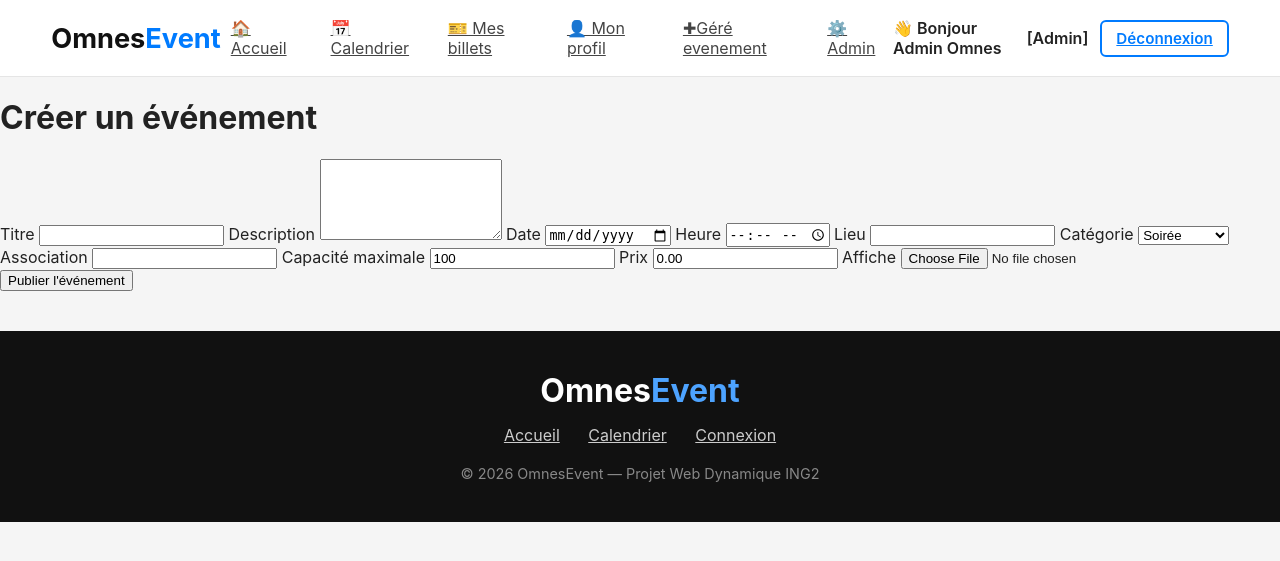
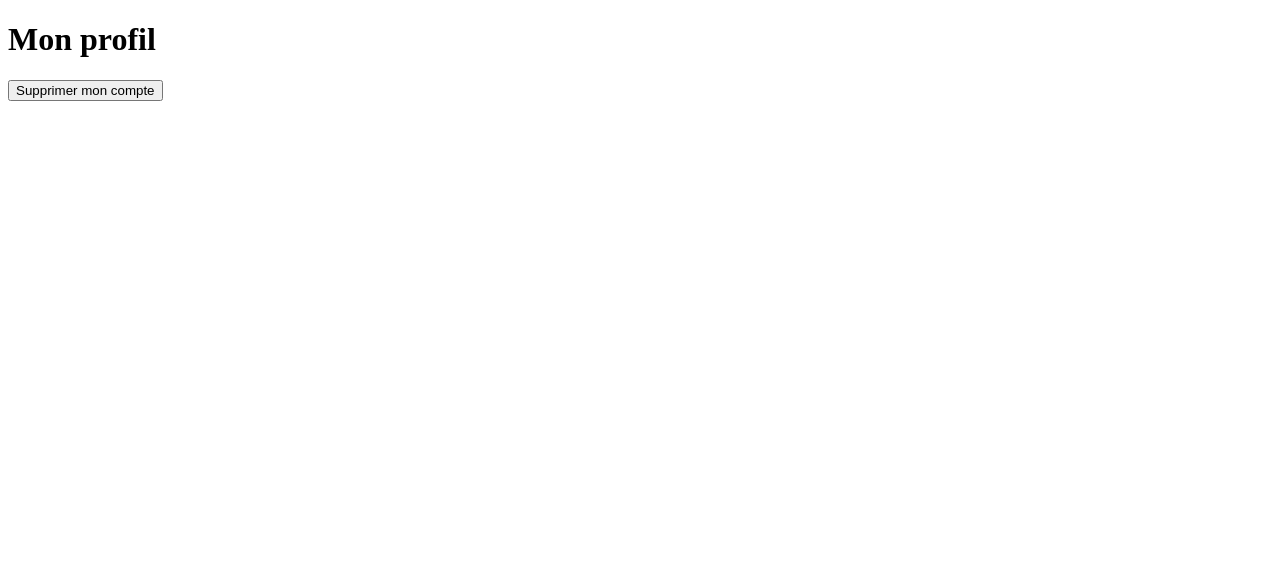
Before and after one commit to RossignolHugo/OmnesEvent, a PHP site: page /creer.php in a window 1280 px wide. Shown: the top 561 px of the page. Run offline with PHP 8.4, Linux system fonts and the light colour scheme; a user stored in the database is signed in; data comes from the database, SQL or seed files in the repository.

Commit message:
Update creer.php

```diff
--- a/evenement/creer.php
+++ b/evenement/creer.php
@@ -1,132 +1,42 @@
 <?php
-require_once __DIR__ . '/../BDD.php';
-require_once __DIR__ . '/../functions.php';
-verifierOrganisateurOuAdmin();
 
-$erreurs = [];
-$valeurs = [
-    'titre' => '',
-    'description' => '',
-    'date_evenement' => '',
-    'heure_evenement' => '',
-    'lieu' => '',
-    'categorie' => 'Soirée',
-    'association' => '',
-    'capacite_max' => 100,
-    'prix' => '0.00',
-];
+session_start();
+require_once "../BDD.php";
+// on veyt savoir si l'utilisateur est connecter
+$req = $pdo->prepare("SELECT id FROM utilisateurs WHERE email = ?");
+$req->execute([$_SESSION["email"]]);
+$user = $req->fetch(PDO::FETCH_ASSOC);
 
-if ($_SERVER['REQUEST_METHOD'] === 'POST') {
-    verifierCsrf();
+// SUPPRESSION DIRECTE
+if (isset($_POST["supprimer"])) {
 
-    foreach ($valeurs as $champ => $defaut) {
-        $valeurs[$champ] = trim($_POST[$champ] ?? (string) $defaut);
-    }
+    // supprimer utilisateur
+    $req = $pdo->prepare("DELETE FROM utilisateurs WHERE id = ?");
+    $req->execute([$user["id"]]);
 
-    $categoriesAutorisees = ['Soirée', 'Sport', 'Culture', 'Conférence'];
+    session_destroy();
 
-    if ($valeurs['titre'] === '') $erreurs[] = 'Le titre est obligatoire.';
-    if ($valeurs['date_evenement'] === '') $erreurs[] = 'La date est obligatoire.';
-    if ($valeurs['heure_evenement'] === '') $erreurs[] = "L'heure est obligatoire.";
-    if ($valeurs['lieu'] === '') $erreurs[] = 'Le lieu est obligatoire.';
-    if ($valeurs['association'] === '') $erreurs[] = "L'association est obligatoire.";
-    if (!in_array($valeurs['categorie'], $categoriesAutorisees, true)) $erreurs[] = 'Catégorie invalide.';
-    if ((int) $valeurs['capacite_max'] <= 0) $erreurs[] = 'La capacité maximale doit être supérieure à 0.';
-    if ((float) $valeurs['prix'] < 0) $erreurs[] = 'Le prix ne peut pas être négatif.';
+    header("Location: ../index/index.php");
+    exit();
+}
 
-    $affiche = null;
-    if (empty($erreurs)) {
-        try {
-            $affiche = enregistrerAffiche($_FILES['affiche'] ?? []);
-        } catch (Throwable $e) {
-            $erreurs[] = $e->getMessage();
-        }
-    }
+?>
 
-    if (empty($erreurs)) {
-        $stmt = $pdo->prepare("INSERT INTO evenements (titre, description, date_evenement, heure_evenement, lieu, categorie, association, capacite_max, prix, affiche, organisateur_id, statut)
-            VALUES (?, ?, ?, ?, ?, ?, ?, ?, ?, ?, ?, 'publié')");
-        $stmt->execute([
-            $valeurs['titre'],
-            $valeurs['description'],
-            $valeurs['date_evenement'],
-            $valeurs['heure_evenement'],
-            $valeurs['lieu'],
-            $valeurs['categorie'],
-            $valeurs['association'],
-            (int) $valeurs['capacite_max'],
-            (float) $valeurs['prix'],
-            $affiche,
-            utilisateurId(),
-        ]);
-
-        messageFlash('succes', 'Événement créé avec succès.');
-        rediriger('../organisateur/dashboard.php');
-    }
-}
-?>
 <!DOCTYPE html>
 <html lang="fr">
 <head>
     <meta charset="UTF-8">
-    <meta name="viewport" content="width=device-width, initial-scale=1.0">
-    <title>Créer un événement - OmnesEvent</title>
+    <title>Profil</title>
 </head>
 <body>
-<?php require_once __DIR__ . '/../header/header.php'; ?>
 
-<main>
-    <h1>Créer un événement</h1>
+<h1>Mon profil</h1>
 
-    <?php if (!empty($erreurs)): ?>
-        <ul>
-            <?php foreach ($erreurs as $erreur): ?>
-                <li><?= h($erreur) ?></li>
-            <?php endforeach; ?>
-        </ul>
-    <?php endif; ?>
+<form method="POST">
+    <button type="submit" name="supprimer">
+        Supprimer mon compte
+    </button>
+</form>
 
-    <form method="post" enctype="multipart/form-data">
-        <input type="hidden" name="csrf_token" value="<?= h(csrfToken()) ?>">
-
-        <label for="titre">Titre</label>
-        <input type="text" id="titre" name="titre" value="<?= h($valeurs['titre']) ?>" required>
-
-        <label for="description">Description</label>
-        <textarea id="description" name="description" rows="5"><?= h($valeurs['description']) ?></textarea>
-
-        <label for="date_evenement">Date</label>
-        <input type="date" id="date_evenement" name="date_evenement" value="<?= h($valeurs['date_evenement']) ?>" required>
-
-        <label for="heure_evenement">Heure</label>
-        <input type="time" id="heure_evenement" name="heure_evenement" value="<?= h($valeurs['heure_evenement']) ?>" required>
-
-        <label for="lieu">Lieu</label>
-        <input type="text" id="lieu" name="lieu" value="<?= h($valeurs['lieu']) ?>" required>
-
-        <label for="categorie">Catégorie</label>
-        <select id="categorie" name="categorie" required>
-            <?php foreach (['Soirée', 'Sport', 'Culture', 'Conférence'] as $categorie): ?>
-                <option value="<?= h($categorie) ?>" <?= $valeurs['categorie'] === $categorie ? 'selected' : '' ?>><?= h($categorie) ?></option>
-            <?php endforeach; ?>
-        </select>
-
-        <label for="association">Association</label>
-        <input type="text" id="association" name="association" value="<?= h($valeurs['association']) ?>" required>
-
-        <label for="capacite_max">Capacité maximale</label>
-        <input type="number" id="capacite_max" name="capacite_max" min="1" value="<?= h((string) $valeurs['capacite_max']) ?>" required>
-
-        <label for="prix">Prix</label>
-        <input type="number" id="prix" name="prix" min="0" step="0.01" value="<?= h((string) $valeurs['prix']) ?>">
-
-        <label for="affiche">Affiche</label>
-        <input type="file" id="affiche" name="affiche" accept="image/*">
-
-        <button type="submit">Publier l'événement</button>
-    </form>
-</main>
-
-<?php require_once __DIR__ . '/../footer/footer.php'; ?>
 </body>
 </html>
```
